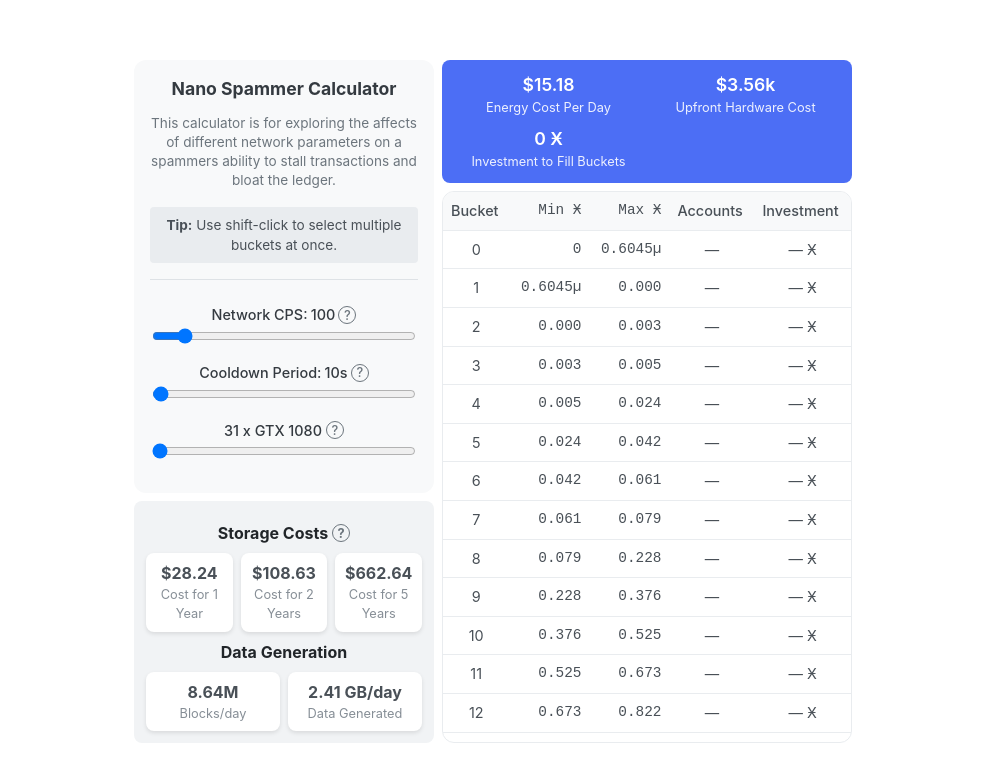
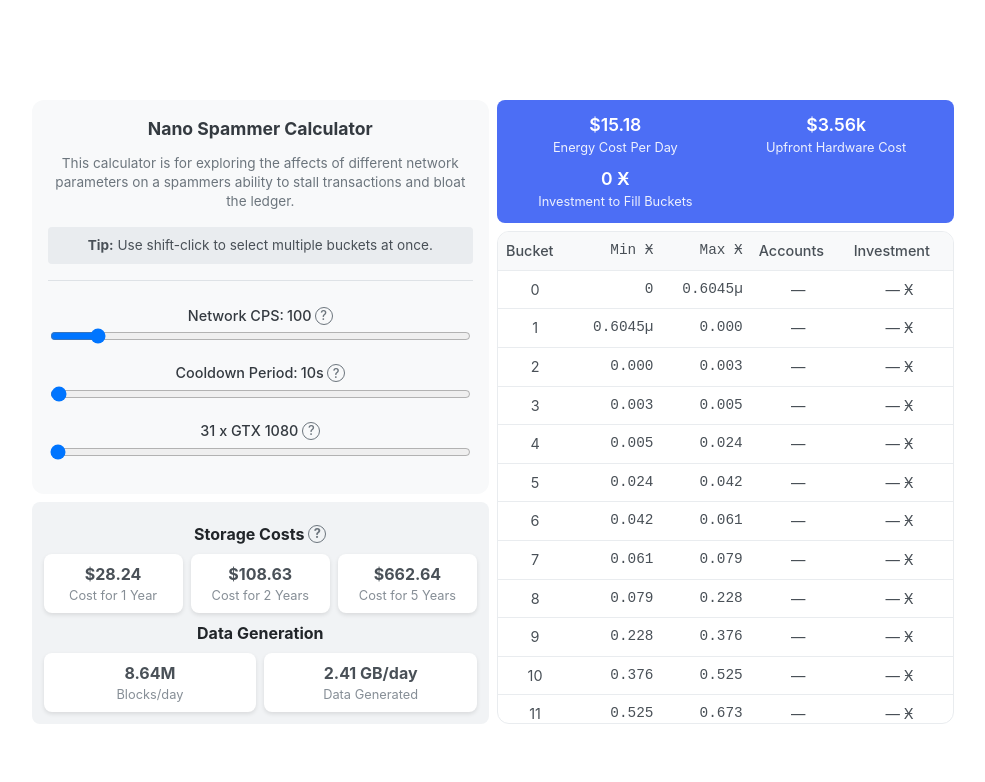
Before and after one commit to dylan1951/nano-spam-calculator, a Svelte app: page / in a window 1280 px wide. Shown: the top 782 px of the page, without its empty margins (147-1132 px from the left). Built offline with nearby package versions, Linux system fonts and the light colour scheme.

Commit message:
Adds basic responsiveness for improved mobile view

```diff
--- a/src/App.svelte
+++ b/src/App.svelte
@@ -200,11 +200,22 @@
 </script>
 
 <style>
-    .calculator {
-        display: grid;
-        grid-template-columns: 300px 410px;
-        gap: 0.5rem;
-        height: 680px;
+    /* Mobile */
+    body {
+      .calculator {
+          display: flex;
+          flex-direction: column;
+      }
+    }
+
+    /* Tablet, desktop */
+    @media (min-width: 768px) {
+      .calculator {
+          display: grid;
+          grid-template-columns: repeat(2, minmax(0, 0.5fr));
+          gap: 0.5rem;
+          height: 75vh;
+      }
     }
 
     .left-column, .right-column {
```
